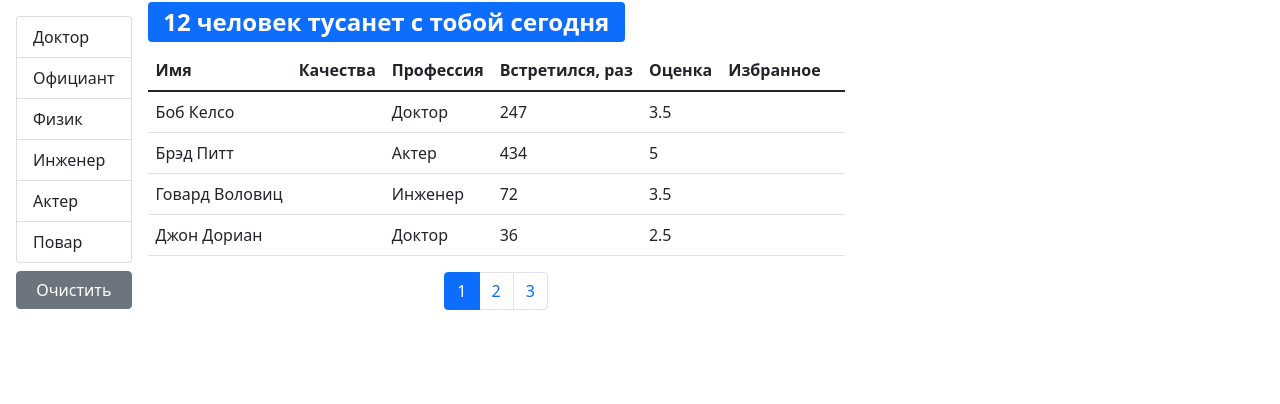
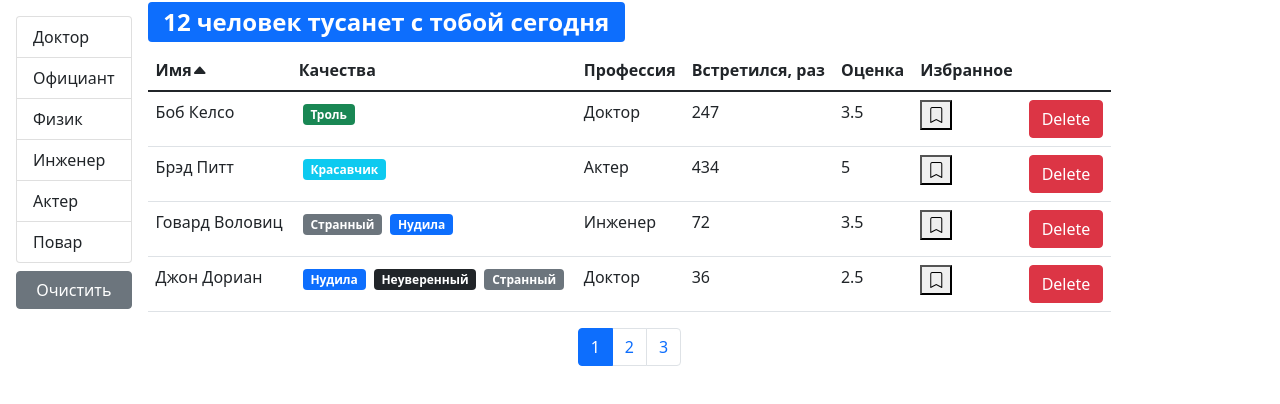
Before and after one commit to maksym-vovk/fast-company, a React (Create React App) app: page / in a window 1280 px wide. Shown: the top 404 px of the page. Built offline with nearby package versions, Linux system fonts and the light colour scheme.

Commit message:
Prepared to routing

```diff
--- a/src/app/App.js
+++ b/src/app/App.js
@@ -1,40 +1,9 @@
-import React, { useState, useEffect } from "react";
-import api from "./api";
+import React from "react";
 
 import UsersList from "./components/usersList";
 
 const App = () => {
-    const [users, setUsers] = useState([]);
-
-    useEffect(() => {
-        api.users.fetchAll().then((data) => {
-            setUsers(data);
-        });
-    }, []);
-
-    const handleDelete = (userID) => {
-        setUsers(users.filter((user) => user._id !== userID));
-    };
-
-    const handleToggleBookMark = (id) => {
-        const newUsers = users.map((user) => {
-            if (user._id === id) user.bookmark = !user.bookmark;
-            return user;
-        });
-        setUsers(newUsers);
-    };
-
-    return (
-        <div>
-            {users.length && (
-                <UsersList
-                    users={users}
-                    onDelete={handleDelete}
-                    onToggleBookmark={handleToggleBookMark}
-                />
-            )}
-        </div>
-    );
+    return <UsersList />;
 };
 
 export default App;
--- /dev/null
+++ b/src/app/components/qualitiesList.jsx
@@ -0,0 +1,19 @@
+import React from "react";
+import PropTypes from "prop-types";
+import Qualities from "./qualities";
+
+const QualitiesList = ({ qualities }) => {
+    return (
+        <>
+            {qualities.map((qual) => {
+                return <Qualities key={qual._id} {...qual} />;
+            })}
+        </>
+    );
+};
+
+QualitiesList.propTypes = {
+    qualities: PropTypes.array
+};
+
+export default QualitiesList;
--- /dev/null
+++ b/src/app/components/table.jsx
@@ -0,0 +1,27 @@
+import React from "react";
+import PropTypes from "prop-types";
+import TableHeader from "./tableHeader";
+import TableBody from "./tableBody";
+
+const Table = ({ onSort, selectedSort, columns, data, children }) => {
+    return (
+        <table className="table">
+            {children || (
+                <>
+                    <TableHeader {...{ onSort, selectedSort, columns }} />
+                    <TableBody {...{ columns, data }} />
+                </>
+            )}
+        </table>
+    );
+};
+
+Table.propTypes = {
+    onSort: PropTypes.func,
+    selectedSort: PropTypes.object,
+    columns: PropTypes.object,
+    data: PropTypes.array,
+    children: PropTypes.array
+};
+
+export default Table;
--- a/src/app/components/tableBody.jsx
+++ b/src/app/components/tableBody.jsx
@@ -3,14 +3,23 @@ import PropTypes from "prop-types";
 import _ from "lodash";
 
 const TableBody = ({ data, columns }) => {
-    console.log(data);
-    console.log(Object.keys(columns));
+    const renderContent = (item, column) => {
+        if (columns[column].component) {
+            const component = columns[column].component;
+            if (typeof component === "function") {
+                return component(item);
+            }
+            return component;
+        }
+        return _.get(item, columns[column].path);
+    };
+
     return (
         <tbody>
             {data.map((item) => (
                 <tr key={item._id}>
-                    {Object.keys(columns).map(column => (
-                        <td key={column}>{_.get(item, columns[column].path)}</td>
+                    {Object.keys(columns).map((column) => (
+                        <td key={column}>{renderContent(item, column)}</td>
                     ))}
                 </tr>
             ))}
--- a/src/app/components/tableHeader.jsx
+++ b/src/app/components/tableHeader.jsx
@@ -11,6 +11,27 @@ const TableHeader = ({ onSort, selectedSort, columns }) => {
         } else {
             onSort({ path: item, order: "asc" });
         }
+    };
+
+    const renderHeaderTitle = (column) => {
+        if (column.path === selectedSort.path) {
+            if (selectedSort.order === "asc") {
+                return (
+                    <>
+                        {column.name}
+                        <i className="bi bi-caret-up-fill" />
+                    </>
+                );
+            } else {
+                return (
+                    <>
+                        {column.name}
+                        <i className="bi bi-caret-down-fill" />
+                    </>
+                );
+            }
+        }
+        return column.name;
     };
 
     return (
@@ -27,7 +48,7 @@ const TableHeader = ({ onSort, selectedSort, columns }) => {
                         scope="col"
                         {...{ role: columns[column].path && "button" }}
                     >
-                        {columns[column].name}
+                        {renderHeaderTitle(columns[column])}
                     </th>
                 ))}
             </tr>
--- a/src/app/components/usersList.jsx
+++ b/src/app/components/usersList.jsx
@@ -2,19 +2,37 @@ import React, { useState, useEffect } from "react";
 import Pagination from "./pagination";
 import GroupList from "./groupList";
 import { paginate } from "../utils/paginate";
-import PropTypes from "prop-types";
 import api from "../api";
 import SearchResults from "./searchResults";
 import UsersTable from "./usersTable.jsx";
 import _ from "lodash";
 
-const UsersList = ({ users, ...rest }) => {
+const UsersList = () => {
     const pageSize = 4;
 
     const [currentPage, setCurrentPage] = useState(1);
     const [professions, setProfessions] = useState({});
     const [selectedProf, setSelectedProf] = useState({});
-    const [sortBy, setSortBy] = useState({ iter: "name", order: "asc" });
+    const [sortBy, setSortBy] = useState({ path: "name", order: "asc" });
+    const [users, setUsers] = useState([]);
+
+    useEffect(() => {
+        api.users.fetchAll().then((data) => {
+            setUsers(data);
+        });
+    }, []);
+
+    const handleDelete = (userID) => {
+        setUsers(users.filter((user) => user._id !== userID));
+    };
+
+    const handleToggleBookMark = (id) => {
+        const newUsers = users.map((user) => {
+            if (user._id === id) user.bookmark = !user.bookmark;
+            return user;
+        });
+        setUsers(newUsers);
+    };
 
     useEffect(() => {
         api.professions.fetchAll().then((data) =>
@@ -38,6 +56,7 @@ const UsersList = ({ users, ...rest }) => {
         setSelectedProf(item);
     };
 
+    if (users.length) {
         const filteredUsers = selectedProf?._id
             ? users.filter(
                 (user) =>
@@ -47,7 +66,11 @@ const UsersList = ({ users, ...rest }) => {
             : users;
 
         const count = filteredUsers.length;
-    const sortedUsers = _.orderBy(filteredUsers, [sortBy.iter], [sortBy.order]);
+        const sortedUsers = _.orderBy(
+            filteredUsers,
+            [sortBy.path],
+            [sortBy.order]
+        );
         const userCrop = paginate(sortedUsers, currentPage, pageSize);
 
         const clearFilter = () => {
@@ -82,7 +105,8 @@ const UsersList = ({ users, ...rest }) => {
                         <UsersTable
                             users={userCrop}
                             onSort={handleSort}
-                        handlers={rest}
+                            onDelete={handleDelete}
+                            onToggleBookmark={handleToggleBookMark}
                             selectedSort={sortBy}
                         />
                     )}
@@ -97,10 +121,8 @@ const UsersList = ({ users, ...rest }) => {
                 </div>
             </div>
         );
-};
-
-UsersList.propTypes = {
-    users: PropTypes.array.isRequired
+    }
+    return "Loading...";
 };
 
 export default UsersList;
--- a/src/app/components/usersTable.jsx
+++ b/src/app/components/usersTable.jsx
@@ -1,16 +1,24 @@
 import React from "react";
 import PropTypes from "prop-types";
-import TableHeader from "./tableHeader";
-import TableBody from "./tableBody";
+import Bookmark from "./bookmark";
+import QualitiesList from "./qualitiesList";
+import Table from "./table";
 
-const UsersTable = ({ users, onSort, selectedSort, handlers }) => {
+const UsersTable = ({
+    users,
+    onSort,
+    selectedSort,
+    onDelete,
+    onToggleBookmark
+}) => {
     const columns = {
         name: {
             path: "name",
             name: "Имя"
         },
         qualities: {
-            name: "Качества"
+            name: "Качества",
+            component: (user) => <QualitiesList qualities={user.qualities} />
         },
         professions: {
             path: "profession.name",
@@ -26,21 +34,39 @@ const UsersTable = ({ users, onSort, selectedSort, handlers }) => {
         },
         bookmark: {
             path: "bookmark",
-            name: "Избранное"
+            name: "Избранное",
+            component: (user) => (
+                <Bookmark
+                    user={user}
+                    onToggleBookmark={() => onToggleBookmark(user._id)}
+                />
+            )
         },
-        delete: {}
+        delete: {
+            component: (user) => (
+                <button
+                    className="btn btn-danger"
+                    onClick={() => onDelete(user._id)}
+                >
+                    Delete
+                </button>
+            )
+        }
     };
     return (
-        <table className="table">
-            <TableHeader {...{ onSort, selectedSort, columns }} />
-            <TableBody {...{ columns, data: users }} />
-        </table>
+        <Table
+            onSort={onSort}
+            selectedSort={selectedSort}
+            columns={columns}
+            data={users}
+        />
     );
 };
 
 UsersTable.propTypes = {
     users: PropTypes.array.isRequired,
-    handlers: PropTypes.objectOf(PropTypes.func),
+    onDelete: PropTypes.func.isRequired,
+    onToggleBookmark: PropTypes.func.isRequired,
     onSort: PropTypes.func.isRequired,
     selectedSort: PropTypes.object.isRequired
 };
```
Lines whose indentation alone changed are shown as unchanged.
